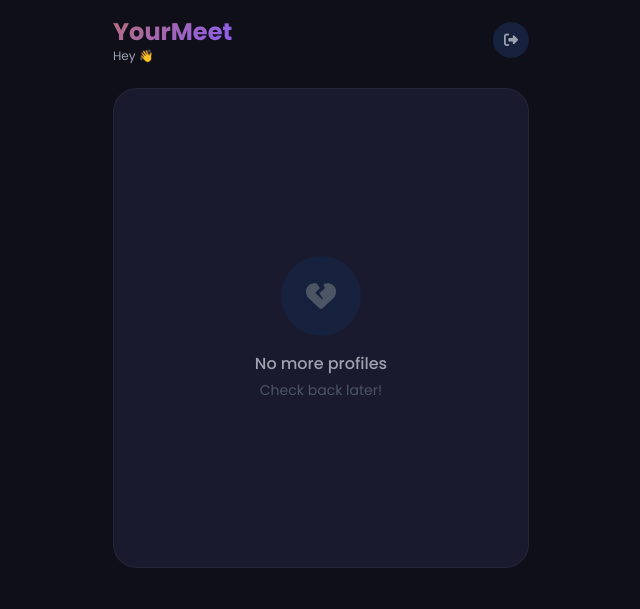
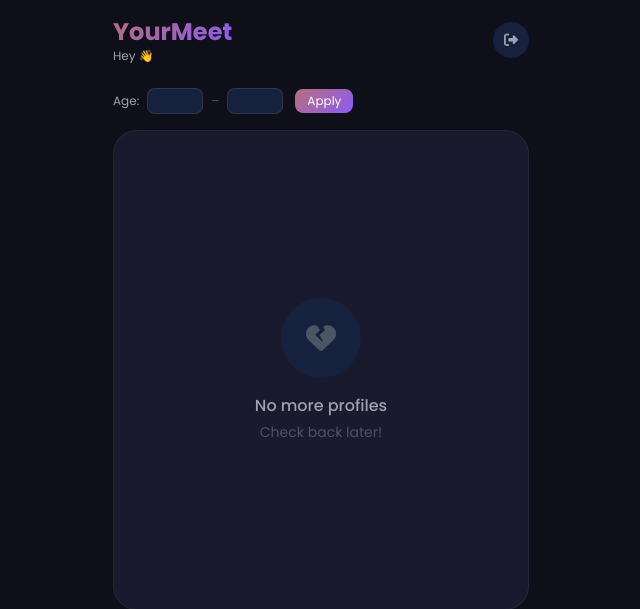
Before and after one commit to truthwayofislam/yourmeet, a FastAPI app: template templates/index.html in a window 1280 px wide. Shown: the top 609 px of the page, without its empty margins (319-959 px from the left). Run offline with FastAPI, Linux system fonts and the light colour scheme; the template is opened without the code that fills it, so the values that code supplies are empty; some libraries are stand-ins or nearby versions.

Commit message:
feat: who liked you page, swipe limit modal, age filter, report button

```diff
--- a/database.py
+++ b/database.py
@@ -67,6 +67,10 @@ def init_db():
         conn.execute("CREATE TABLE IF NOT EXISTS referrals (id INTEGER PRIMARY KEY AUTOINCREMENT, referrer_id INTEGER, referred_id INTEGER, created_at TEXT)")
         conn.commit()
     except: pass
+    try:
+        conn.execute("CREATE TABLE IF NOT EXISTS reports (id INTEGER PRIMARY KEY AUTOINCREMENT, reporter_id INTEGER, reported_id INTEGER, reason TEXT, created_at TEXT)")
+        conn.commit()
+    except: pass
 
 def get_db():
     conn = get_conn()
--- a/routers/profiles.py
+++ b/routers/profiles.py
@@ -27,12 +27,16 @@ async def home(request: Request, db=Depends(get_db), current_user=Depends(get_cu
     liked.append(current_user.id)
     placeholders = ",".join("?" * len(liked))
     opposite = "female" if current_user.gender == "male" else "male"
+    age_min = int(request.query_params.get("age_min", 18))
+    age_max = int(request.query_params.get("age_max", 99))
     rows = db.execute(
-        f"SELECT * FROM users WHERE id NOT IN ({placeholders}) AND gender=? AND age>=18 AND is_blocked=0 LIMIT 10",
-        (*liked, opposite)
+        f"SELECT * FROM users WHERE id NOT IN ({placeholders}) AND gender=? AND age BETWEEN ? AND ? AND is_blocked=0 LIMIT 10",
+        (*liked, opposite, age_min, age_max)
     ).fetchall()
     profiles = [row_to_user(r) for r in rows]
-    return templates.TemplateResponse("index.html", {"request": request, "user": current_user, "profiles": profiles, "active": "home"})
+    age_min = int(request.query_params.get("age_min", 18))
+    age_max = int(request.query_params.get("age_max", 99))
+    return templates.TemplateResponse("index.html", {"request": request, "user": current_user, "profiles": profiles, "active": "home", "age_min": age_min, "age_max": age_max})
 
 @router.post("/like/{target_id}")
 async def like_user(target_id: int, request: Request, db=Depends(get_db), current_user=Depends(get_current_user)):
@@ -72,6 +76,41 @@ async def like_user(target_id: int, request: Request, db=Depends(get_db), curren
             except: pass
         return JSONResponse({"matched": True})
     return JSONResponse({"matched": False})
+
+@router.get("/liked-me", response_class=HTMLResponse)
+async def liked_me_page(request: Request, db=Depends(get_db), current_user=Depends(get_current_user)):
+    if not current_user:
+        return RedirectResponse("/login")
+    if not current_user.is_premium:
+        return RedirectResponse("/premium")
+    rows = db.execute(
+        """SELECT u.*, l.is_super FROM users u
+           JOIN likes l ON l.from_user=u.id
+           WHERE l.to_user=? AND u.is_blocked=0
+           ORDER BY l.created_at DESC""",
+        (current_user.id,)
+    ).fetchall()
+    likers = []
+    for r in rows:
+        u = row_to_user(r[:len(r)-1])
+        u.__dict__['is_super'] = bool(r[-1])
+        likers.append(u)
+    return templates.TemplateResponse("liked_me.html", {"request": request, "user": current_user, "likers": likers, "active": "liked"})
+
+@router.post("/report/{target_id}")
+async def report_user(target_id: int, request: Request, db=Depends(get_db), current_user=Depends(get_current_user)):
+    if not current_user:
+        return JSONResponse({"error": "unauthorized"}, status_code=401)
+    body = await request.json()
+    reason = body.get("reason", "inappropriate")
+    existing = db.execute("SELECT id FROM reports WHERE reporter_id=? AND reported_id=?", (current_user.id, target_id)).fetchone()
+    if not existing:
+        db.execute("INSERT INTO reports (reporter_id,reported_id,reason,created_at) VALUES (?,?,?,datetime('now'))", (current_user.id, target_id, reason))
+        count = db.execute("SELECT COUNT(*) FROM reports WHERE reported_id=?", (target_id,)).fetchone()[0]
+        if count >= 3:
+            db.execute("UPDATE users SET is_blocked=1 WHERE id=?", (target_id,))
+        db.commit()
+    return JSONResponse({"ok": True})
 
 @router.get("/matches", response_class=HTMLResponse)
 async def matches_page(request: Request, db=Depends(get_db), current_user=Depends(get_current_user)):
--- a/templates/base.html
+++ b/templates/base.html
@@ -79,6 +79,15 @@
     <a href="/matches" class="flex flex-col items-center gap-1 text-xs {% if active == 'matches' %}text-primary{% else %}text-gray-400{% endif %}">
       <i class="fas fa-heart text-xl"></i><span>Matches</span>
     </a>
+    {% if user.is_premium %}
+    <a href="/liked-me" class="flex flex-col items-center gap-1 text-xs {% if active == 'liked' %}text-primary{% else %}text-gray-400{% endif %}">
+      <i class="fas fa-star text-xl"></i><span>Liked You</span>
+    </a>
+    {% else %}
+    <a href="/premium" class="flex flex-col items-center gap-1 text-xs text-gray-400">
+      <i class="fas fa-star text-xl"></i><span>Liked You</span>
+    </a>
+    {% endif %}
     <a href="/premium" class="flex flex-col items-center gap-1 text-xs {% if active == 'premium' %}text-yellow-400{% else %}text-gray-400{% endif %}">
       <i class="fas fa-crown text-xl"></i><span>Premium</span>
     </a>
--- a/templates/index.html
+++ b/templates/index.html
@@ -21,6 +21,17 @@
     </div>
   </div>
 
+  <!-- Age Filter -->
+  <div class="flex items-center gap-2 mb-4">
+    <span class="text-gray-400 text-xs">Age:</span>
+    <input type="number" id="age-min" value="{{ age_min }}" min="18" max="99"
+      class="w-14 bg-surface border border-white/10 rounded-lg px-2 py-1 text-white text-xs text-center focus:outline-none focus:border-primary"/>
+    <span class="text-gray-600 text-xs">–</span>
+    <input type="number" id="age-max" value="{{ age_max }}" min="18" max="99"
+      class="w-14 bg-surface border border-white/10 rounded-lg px-2 py-1 text-white text-xs text-center focus:outline-none focus:border-primary"/>
+    <button onclick="applyAgeFilter()" class="gradient-btn text-white text-xs px-3 py-1 rounded-lg ml-1">Apply</button>
+  </div>
+
   <!-- Cards Stack -->
   <div id="card-stack" class="relative" style="height: min(480px, calc(100dvh - 220px));">
     {% if profiles %}
@@ -37,6 +48,12 @@
             <i class="fas fa-user text-6xl text-gray-600"></i>
           </div>
           {% endif %}
+
+          <!-- Report Button -->
+          <button onclick="reportUser({{ profile.id }}, event)"
+            class="absolute top-4 right-4 w-8 h-8 bg-black/40 rounded-full flex items-center justify-center text-gray-400 hover:text-red-400 transition z-10">
+            <i class="fas fa-flag text-xs"></i>
+          </button>
 
           <!-- Gradient overlay -->
           <div class="absolute inset-0 bg-gradient-to-t from-black/90 via-black/20 to-transparent"></div>
@@ -100,6 +117,23 @@
 
 </div>
 
+<!-- Swipe Limit Modal -->
+<div id="limit-modal" class="hidden fixed inset-0 z-50 flex items-center justify-center bg-black/80 backdrop-blur-sm px-4">
+  <div class="bg-card rounded-3xl p-8 text-center max-w-xs w-full border border-white/10 card-glow">
+    <div class="text-5xl mb-4">😔</div>
+    <h2 class="text-xl font-bold text-white mb-2">Daily Limit Reached!</h2>
+    <p class="text-gray-400 text-sm mb-6">You've used all 10 free swipes today.<br/>Share with 3 friends to get <span class="text-primary font-semibold">+10 swipes</span> or go Premium!</p>
+    <div class="flex flex-col gap-3">
+      <a href="/premium" class="gradient-btn text-white py-3 rounded-xl text-sm font-semibold">
+        <i class="fas fa-crown mr-2"></i>Go Premium
+      </a>
+      <button onclick="document.getElementById('limit-modal').classList.add('hidden')" class="bg-surface border border-white/10 text-gray-400 py-3 rounded-xl text-sm">
+        Maybe Later
+      </button>
+    </div>
+  </div>
+</div>
+
 <!-- Match Modal -->
 <div id="match-modal" class="hidden fixed inset-0 z-50 flex items-center justify-center bg-black/80 backdrop-blur-sm px-4">
   <div class="bg-card rounded-3xl p-8 text-center max-w-xs w-full border border-white/10 card-glow">
@@ -128,7 +162,6 @@ function getCurrentCard() {
 async function swipeAction(action) {
   const card = getCurrentCard();
   if (!card) return;
-
   const id = card.dataset.id;
 
   if (action === 'like' || action === 'super') {
@@ -138,7 +171,6 @@ async function swipeAction(action) {
     card.querySelector('.nope-indicator').style.opacity = '1';
     card.style.transform = 'translateX(-150%) rotate(-20deg)';
   }
-
   card.style.transition = 'transform 0.4s ease, opacity 0.4s ease';
   card.style.opacity = '0';
 
@@ -150,6 +182,12 @@ async function swipeAction(action) {
         body: JSON.stringify({super: action === 'super'})
       });
       const data = await res.json();
+      if (data.limit) {
+        card.style.transform = '';
+        card.style.opacity = '1';
+        document.getElementById('limit-modal').classList.remove('hidden');
+        return;
+      }
       if (data.matched) {
         const name = card.querySelector('h2').textContent.split(',')[0];
         document.getElementById('match-name').textContent = name;
@@ -157,12 +195,28 @@ async function swipeAction(action) {
       }
     } catch(e) {}
   }
-
   setTimeout(() => { card.style.display = 'none'; currentIndex++; }, 400);
 }
 
 function closeModal() {
   document.getElementById('match-modal').classList.add('hidden');
+}
+
+function applyAgeFilter() {
+  const min = document.getElementById('age-min').value || 18;
+  const max = document.getElementById('age-max').value || 99;
+  window.location.href = `/?age_min=${min}&age_max=${max}`;
+}
+
+async function reportUser(id, e) {
+  e.stopPropagation();
+  if (!confirm('Report this profile as inappropriate?')) return;
+  await fetch(`/report/${id}`, {
+    method: 'POST',
+    headers: {'Content-Type': 'application/json'},
+    body: JSON.stringify({reason: 'inappropriate'})
+  });
+  swipeAction('nope');
 }
 
 // Touch/swipe support
```
Also changed, not shown: templates/liked_me.html (added, +61 -0 lines).
